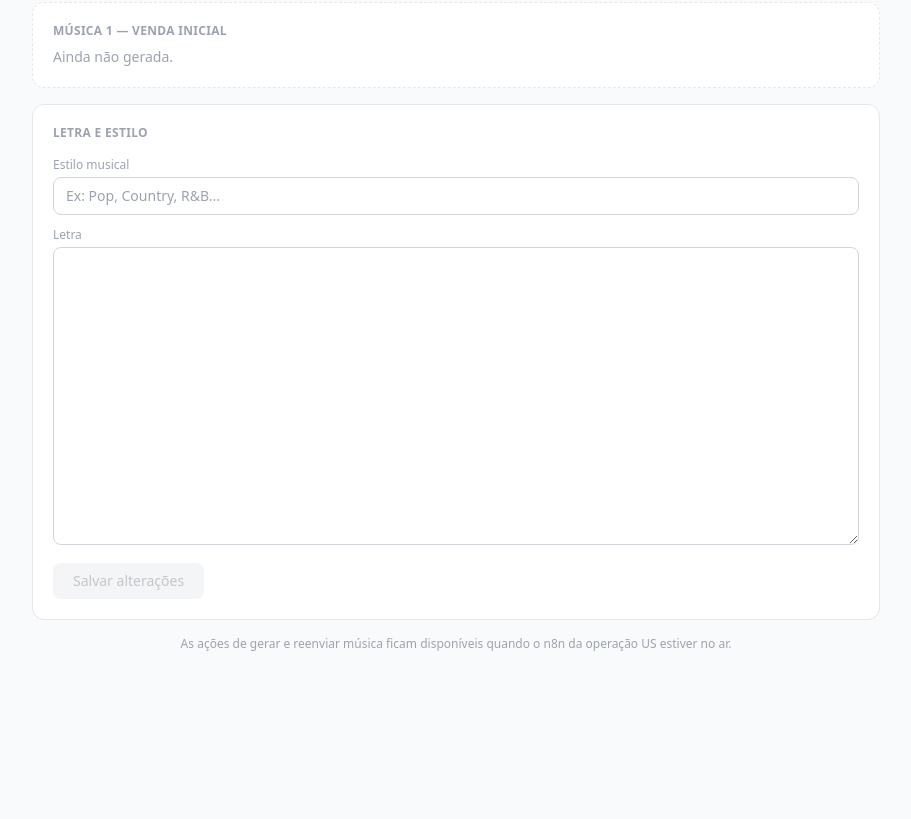
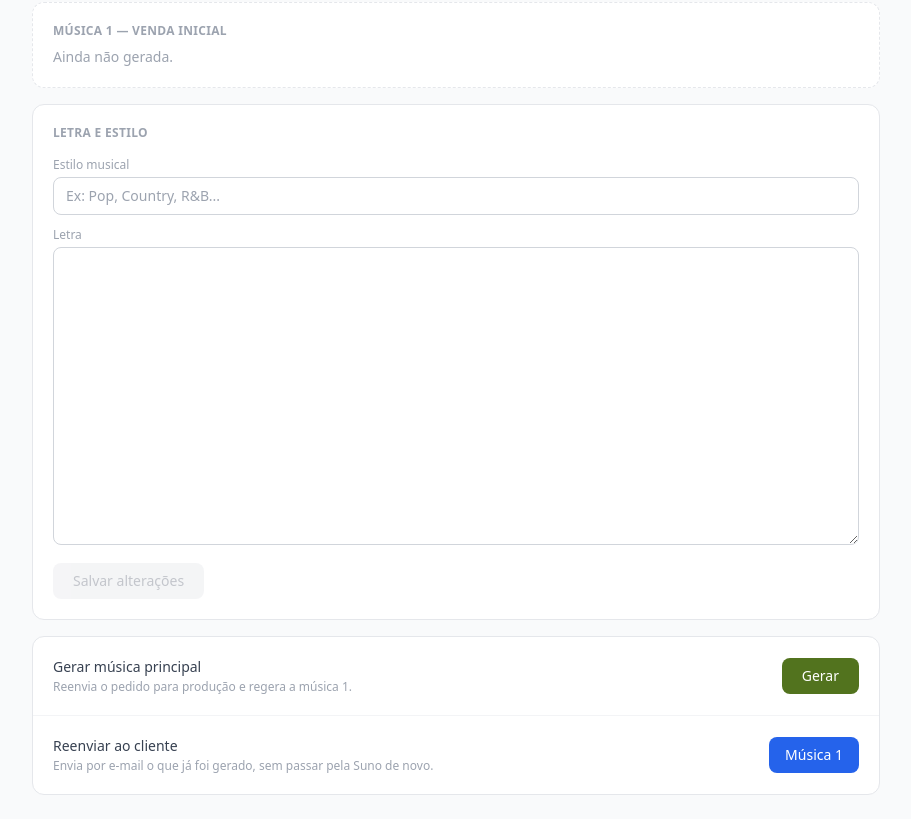
Before and after one commit to chnproject1/abc_painel_admin, a Next.js app: page /dashboard/us/pedido/1 in a window 1280 px wide. Shown: the part 444-1263 px from the top of the page, without its empty margins (184-1095 px from the left). Before the commit the page ends 1136 px from the top, so only its background shows below. Built offline with nearby package versions, Linux system fonts and the light colour scheme; no server answers.

Commit message:
feat: botoes de disparo dos fluxos n8n na operacao US

```diff
--- /dev/null
+++ b/app/api/us/trigger/[id]/route.ts
@@ -0,0 +1,118 @@
+import { NextRequest, NextResponse } from "next/server";
+import { getServerSession } from "next-auth";
+import { authOptions } from "@/lib/auth";
+import { prisma } from "@/lib/prisma";
+
+/**
+ * Aciona os fluxos n8n da operação US a partir do painel.
+ *
+ *   POST /api/us/trigger/<id>   body: { "tipo": "principal" | "upsell" | "envio", "alvo"?: ... }
+ *
+ * Uma rota só, com o fluxo escolhido pelo `tipo`, porque as três fazem a mesma
+ * coisa: confere que o pedido existe em PedidoUs e repassa o id ao webhook.
+ *
+ * Se a variável de ambiente do fluxo não existir, devolve "Webhook não
+ * configurado" em vez de quebrar — mesmo comportamento do /api/trigger do BR.
+ */
+
+const FLUXOS = {
+  // Gera a música principal (venda inicial)
+  principal: {
+    env: "US_N8N_WEBHOOK_URL",
+    corpo: (id: string) => ({ payment_id: id }),
+  },
+  // Gera as duas músicas extras (upsell 2 ou downsell/combo)
+  upsell: {
+    env: "US_N8N_UPSELL_WEBHOOK_URL",
+    // Manda os dois nomes: o fluxo do upsell lê `pedido_id`, mas o payload
+    // que a Netlify envia também traz `payment_id`, então os dois resolvem.
+    corpo: (id: string) => ({ pedido_id: id, payment_id: id, tipo: "upsell" }),
+  },
+  // Só reenvia o que já foi gerado, sem passar pela Suno
+  envio: {
+    env: "US_N8N_ENVIO_WEBHOOK_URL",
+    corpo: (id: string, alvo: string) => ({ payment_id: id, pedido_id: id, tipo: "envio", alvo }),
+  },
+} as const;
+
+type Tipo = keyof typeof FLUXOS;
+
+export async function POST(req: NextRequest, { params }: { params: Promise<{ id: string }> }) {
+  const session = await getServerSession(authOptions);
+  if (!session) return NextResponse.json({ error: "Não autorizado" }, { status: 401 });
+
+  const { id } = await params;
+
+  let body: any = {};
+  try {
+    body = await req.json();
+  } catch {
+    // corpo vazio é aceito; cai no padrão abaixo
+  }
+
+  const tipo: Tipo = body?.tipo ?? "principal";
+  if (!(tipo in FLUXOS)) {
+    return NextResponse.json(
+      { error: `tipo inválido: ${tipo}. Válidos: ${Object.keys(FLUXOS).join(", ")}` },
+      { status: 400 },
+    );
+  }
+
+  const pedido = await prisma.pedidoUs.findUnique({
+    where: { id },
+    select: { id: true, up2_status: true, ds_status: true },
+  });
+
+  if (!pedido) {
+    return NextResponse.json(
+      { error: `Pedido ${id} não encontrado em PedidoUs (operação US)` },
+      { status: 404 },
+    );
+  }
+
+  // Não faz sentido gerar as extras de quem não comprou o upsell 2 nem o combo
+  if (tipo === "upsell" && pedido.up2_status !== "pago" && pedido.ds_status !== "pago") {
+    return NextResponse.json(
+      { error: "Este pedido não comprou o upsell 2 nem o downsell — não há músicas extras a gerar" },
+      { status: 409 },
+    );
+  }
+
+  const fluxo = FLUXOS[tipo];
+  const webhookUrl = process.env[fluxo.env];
+  if (!webhookUrl) {
+    return NextResponse.json(
+      { error: `Webhook não configurado (falta a variável ${fluxo.env})` },
+      { status: 500 },
+    );
+  }
+
+  const alvo = body?.alvo === "extras" ? "extras" : "principal";
+  const corpo =
+    tipo === "envio"
+      ? FLUXOS.envio.corpo(pedido.id, alvo)
+      : (fluxo.corpo as (id: string) => object)(pedido.id);
+
+  let response: Response;
+  try {
+    response = await fetch(webhookUrl, {
+      method: "POST",
+      headers: { "Content-Type": "application/json" },
+      body: JSON.stringify(corpo),
+    });
+  } catch (e: any) {
+    return NextResponse.json(
+      { error: `Não foi possível alcançar o n8n: ${e?.message ?? "erro de rede"}` },
+      { status: 502 },
+    );
+  }
+
+  if (!response.ok) {
+    return NextResponse.json(
+      { error: "O n8n recusou a chamada", status: response.status },
+      { status: 502 },
+    );
+  }
+
+  return NextResponse.json({ ok: true, tipo, id: pedido.id, enviado: corpo });
+}
--- a/app/dashboard/us/pedido/[id]/page.tsx
+++ b/app/dashboard/us/pedido/[id]/page.tsx
@@ -76,6 +76,7 @@ export default function PedidoUsPage() {
   const temAlteracao = letra !== letraSalva || estilo !== estiloSalvo;
 
   const [toast, setToast] = useState<Toast | null>(null);
+  const [acionando, setAcionando] = useState<string | null>(null);
 
   const isAdmin = (session?.user as any)?.role === "ADMIN";
 
@@ -117,6 +118,26 @@ export default function PedidoUsPage() {
       mostrarToast("erro", "Erro ao salvar a letra.");
     } finally {
       setSalvando(false);
+    }
+  }
+
+  // Dispara os fluxos n8n da operação US
+  async function acionar(tipo: string, alvo?: string) {
+    const chave = alvo ? tipo + ":" + alvo : tipo;
+    setAcionando(chave);
+    try {
+      const res = await fetch("/api/us/trigger/" + id, {
+        method: "POST",
+        headers: { "Content-Type": "application/json" },
+        body: JSON.stringify({ tipo, ...(alvo ? { alvo } : {}) }),
+      });
+      const data = await res.json();
+      if (!res.ok) throw new Error(data.error || "Erro ao acionar");
+      mostrarToast("ok", "Fluxo acionado no n8n.");
+    } catch (e: any) {
+      mostrarToast("erro", e.message || "Erro ao acionar o fluxo.");
+    } finally {
+      setAcionando(null);
     }
   }
 
@@ -316,15 +337,81 @@ export default function PedidoUsPage() {
           </button>
         </section>
 
-        <p className="text-xs text-gray-400 text-center pb-4">
-          As ações de gerar e reenviar música ficam disponíveis quando o n8n da operação US estiver no ar.
-        </p>
+        {/* Ações — disparam os fluxos n8n da operação US */}
+        <section className="bg-white rounded-xl border border-gray-200 divide-y divide-gray-100">
+          <Acao
+            titulo="Gerar música principal"
+            descricao="Reenvia o pedido para produção e regera a música 1."
+            rotulo={acionando === "principal" ? "Gerando..." : "Gerar"}
+            disabled={!!acionando}
+            onClick={() => acionar("principal")}
+          />
+
+          {temExtras && (
+            <Acao
+              titulo="Gerar músicas extras"
+              descricao="Regera as músicas 2 e 3 compradas no upsell 2 ou no downsell."
+              rotulo={acionando === "upsell" ? "Gerando..." : "Gerar"}
+              disabled={!!acionando}
+              onClick={() => acionar("upsell")}
+            />
+          )}
+
+          <div className="p-5 flex items-center justify-between gap-4">
+            <div>
+              <p className="text-sm font-medium text-gray-700">Reenviar ao cliente</p>
+              <p className="text-xs text-gray-400 mt-0.5">
+                Envia por e-mail o que já foi gerado, sem passar pela Suno de novo.
+              </p>
+            </div>
+            <div className="flex gap-2 shrink-0">
+              <button
+                onClick={() => acionar("envio", "principal")}
+                disabled={!!acionando}
+                className="bg-blue-600 hover:bg-blue-700 disabled:opacity-50 text-white font-medium rounded-lg px-4 py-2 text-sm transition-colors"
+              >
+                {acionando === "envio:principal" ? "Enviando..." : "Música 1"}
+              </button>
+              {temExtras && (
+                <button
+                  onClick={() => acionar("envio", "extras")}
+                  disabled={!!acionando}
+                  className="bg-blue-600 hover:bg-blue-700 disabled:opacity-50 text-white font-medium rounded-lg px-4 py-2 text-sm transition-colors"
+                >
+                  {acionando === "envio:extras" ? "Enviando..." : "Extras"}
+                </button>
+              )}
+            </div>
+          </div>
+        </section>
       </main>
     </div>
   );
 }
 
 /* ── Sub-componentes ── */
+
+function Acao({
+  titulo, descricao, rotulo, disabled, onClick,
+}: {
+  titulo: string; descricao: string; rotulo: string; disabled: boolean; onClick: () => void;
+}) {
+  return (
+    <div className="p-5 flex items-center justify-between gap-4">
+      <div>
+        <p className="text-sm font-medium text-gray-700">{titulo}</p>
+        <p className="text-xs text-gray-400 mt-0.5">{descricao}</p>
+      </div>
+      <button
+        onClick={onClick}
+        disabled={disabled}
+        className="shrink-0 bg-avocado-600 hover:bg-avocado-700 disabled:opacity-50 text-white font-medium rounded-lg px-5 py-2 text-sm transition-colors"
+      >
+        {rotulo}
+      </button>
+    </div>
+  );
+}
 
 function OfertaBox({
   titulo, descricao, status, valor,
```
